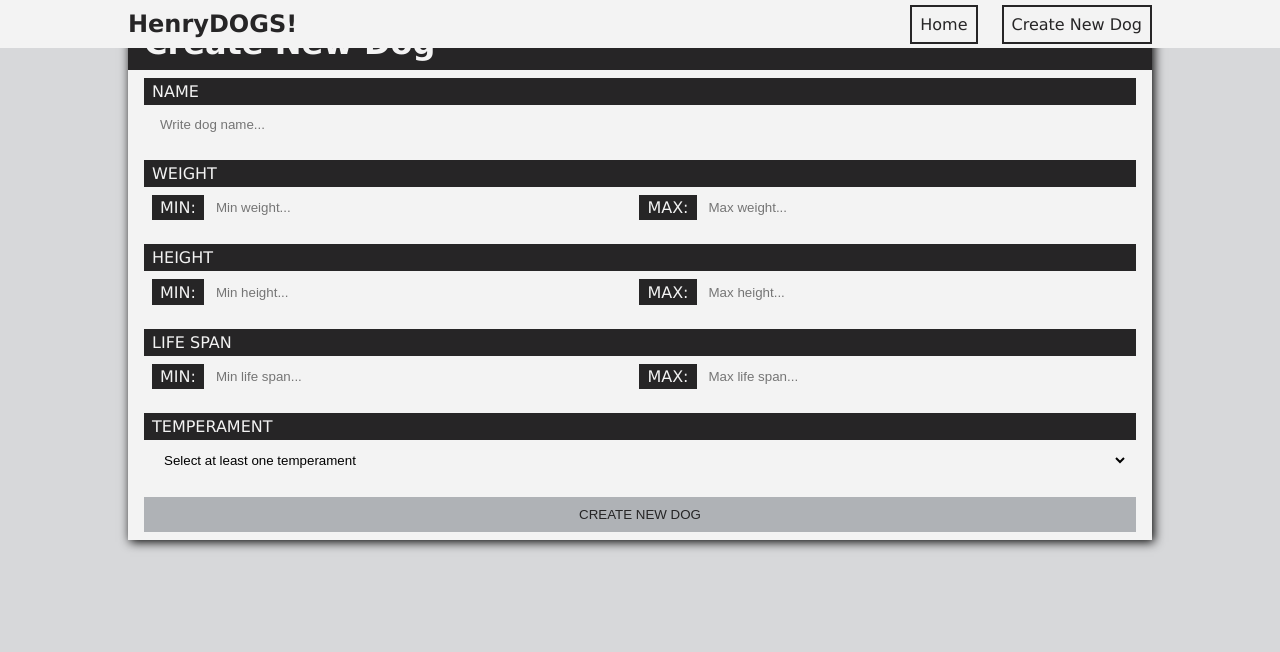
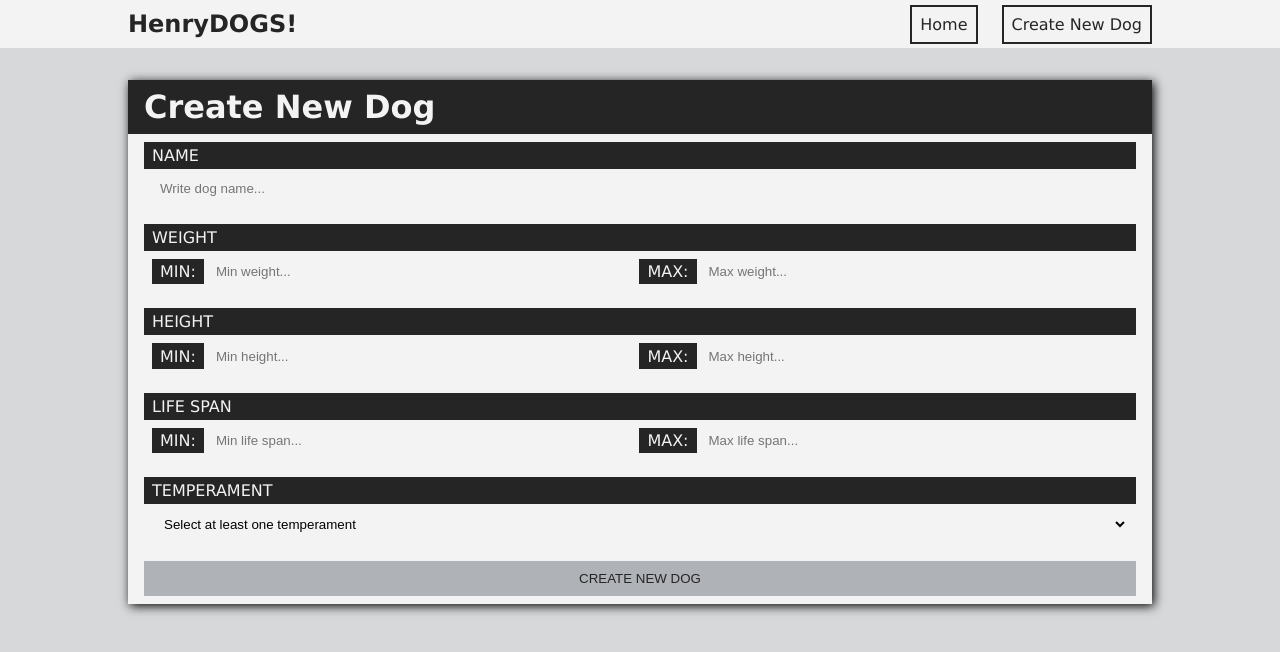
Before and after one commit to icunial/PI-Henry, a React (Create React App) app in the folder client/: page /form in a window 1280 px wide. Shown: the top 652 px of the page. Built offline with nearby package versions, Linux system fonts and the light colour scheme.

Commit message:
margin top and button correction

```diff
--- a/client/src/components/dogdetail/DogDetail.jsx
+++ b/client/src/components/dogdetail/DogDetail.jsx
@@ -32,6 +32,7 @@ function DogDetail() {
             style={dog.image && divImage}
           ></div>
           <div className={styles.contentContainer}>
+            <div>
               <div className={styles.dogName}>{dog.name}</div>
               <div className={styles.physicalContent}>
                 <div className={styles.physicalItem}>
@@ -67,6 +68,7 @@ function DogDetail() {
                 <div className={styles.titleContent}>Breed Group</div>
                 <div className={styles.dataContent}>NOT SPECIFIED</div>
               </div>
+            </div>
             {dog.id.toString().includes("-") ? (
               <button
                 className={styles.deleteBtn}
--- a/client/src/components/dogdetail/DogDetail.module.css
+++ b/client/src/components/dogdetail/DogDetail.module.css
@@ -22,6 +22,7 @@
   justify-content: center;
   align-items: center;
   animation: scale 2s;
+  margin-top: 5rem;
 }
 
 @keyframes scale {
@@ -66,6 +67,7 @@
   width: 50%;
   display: flex;
   flex-direction: column;
+  justify-content: space-between;
 }
 
 .dogName {
--- a/client/src/components/form/Form.jsx
+++ b/client/src/components/form/Form.jsx
@@ -325,12 +325,11 @@ function Form() {
               </div>
             </div>
             <div className={styles.itemsContainer}>
-              <input
+              <button
                 className={
                   Object.keys(errors).length ? styles.btnDisabled : styles.btn
                 }
                 type="button"
-                value="Create New Dog"
                 disabled={Object.keys(errors).length}
                 onClick={(e) => {
                   e.preventDefault();
@@ -348,7 +347,9 @@ function Form() {
                   showModal();
                   clearInputs();
                 }}
-              ></input>
+              >
+                Create new dog
+              </button>
             </div>
           </form>
         </div>
--- a/client/src/components/form/Form.module.css
+++ b/client/src/components/form/Form.module.css
@@ -33,7 +33,7 @@
   justify-content: center;
   align-items: center;
   animation: scale 2s;
-  margin-top: 1rem;
+  margin-top: 5rem;
 }
 
 .formContainer {
```
Lines whose indentation alone changed are shown as unchanged.
